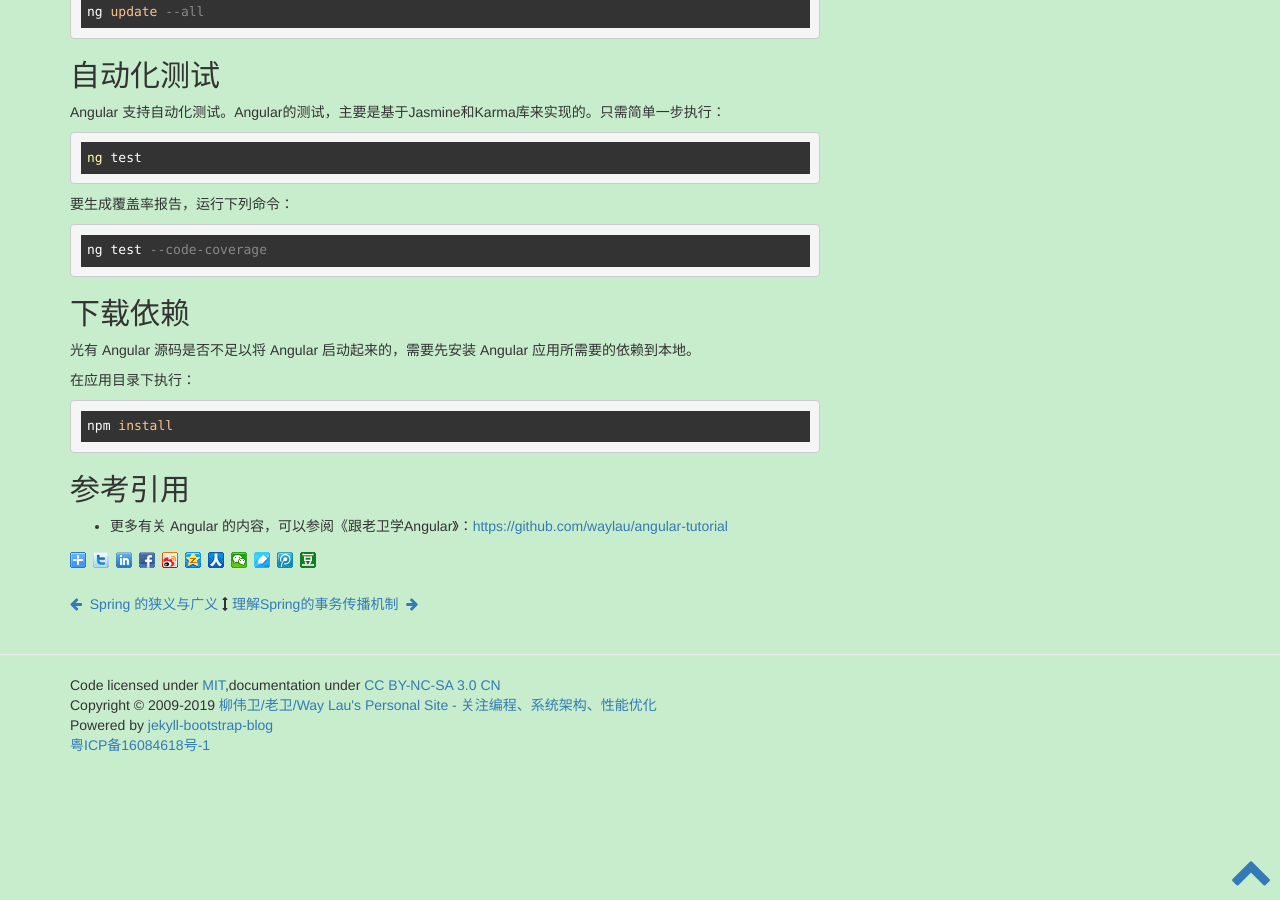
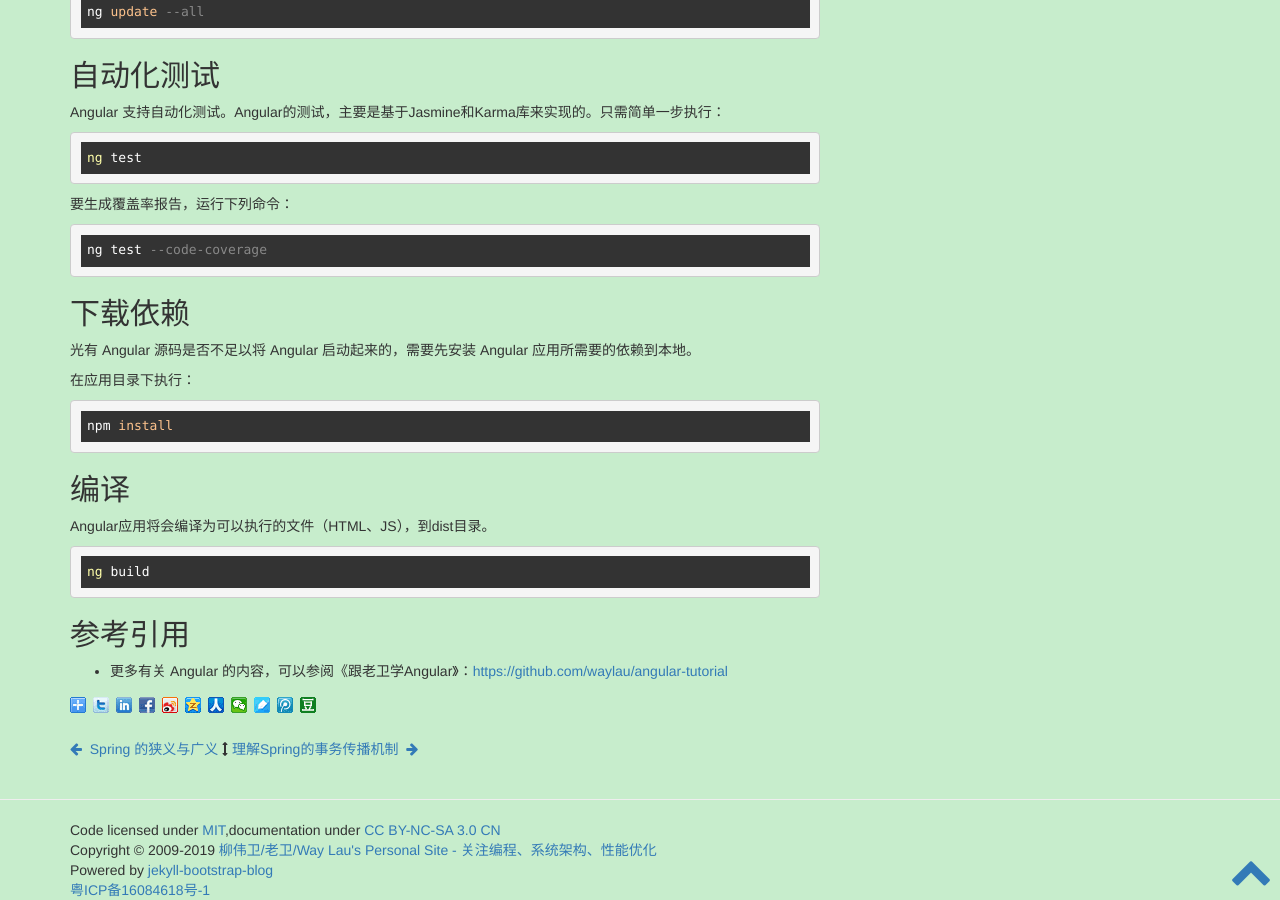
Before and after one commit to waylau/waylau.github.io, a Jekyll site: the page built from _posts/2018-11-09-angular-cli-commands.md, in a window 1280 px wide and 900 px high, scrolled down 2138 px. Built offline with Jekyll 4.4.1, drawn with Linux system fonts in a browser that asks for light colours; comment, search, counter and statistics services are not loaded.

Commit message:
ng build

````diff
--- a/_posts/2018-11-09-angular-cli-commands.md
+++ b/_posts/2018-11-09-angular-cli-commands.md
@@ -132,6 +132,13 @@ ng test --code-coverage
 npm install
 ```
 
+## 编译
+
+Angular应用将会编译为可以执行的文件（HTML、JS），到dist目录。
+
+```
+ng build
+```
 
 
 ## 参考引用
````
